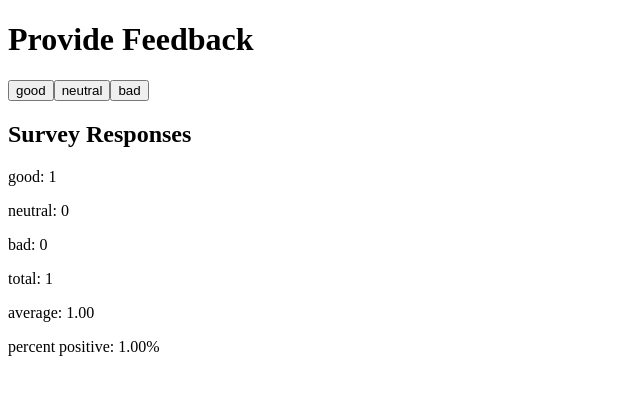
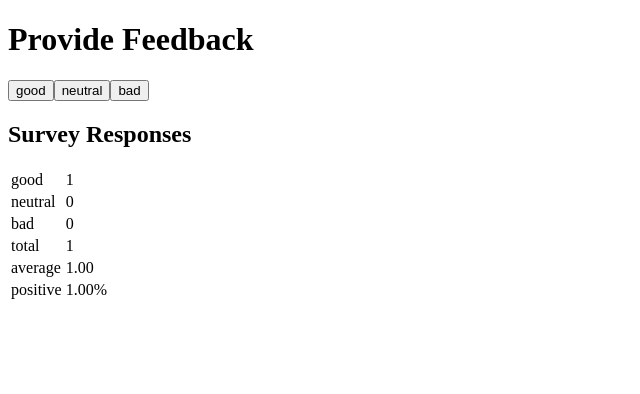
Before and after one commit to EthanDuggan/fullstackopen.com-exercises, a React (Create React App) app in the folder part1/unicafe/: page / in a window 1280 px wide. Both pictures are taken after a click on the button "good". Shown: the top 394 px of the page, without its empty margins (0-640 px from the left). Built offline with nearby package versions, Linux system fonts and the light colour scheme.

Commit message:
completed exercise 1.11

```diff
--- a/part1/unicafe/src/App.js
+++ b/part1/unicafe/src/App.js
@@ -7,20 +7,22 @@ const Statistics = ({good, neutral, bad}) => {
   if(total == 0) return <p>No feedback provided.</p>
 
   return (
-    <div>
-      <StatisticLine statisticName='good' statistic={good} />
-      <StatisticLine statisticName='neutral' statistic={neutral} />
-      <StatisticLine statisticName='bad' statistic={bad} />
-      <StatisticLine statisticName='total' statistic={total} />
-      <StatisticLine statisticName='average' statistic={((good-bad) / total).toFixed(2)} />
-      <StatisticLine statisticName='percent positive' statistic={(good / total).toFixed(2).toString().concat('%')} />
-    </div>
+    <table>
+      <tbody>
+        <StatisticLine statisticName='good' statistic={good} />
+        <StatisticLine statisticName='neutral' statistic={neutral} />
+        <StatisticLine statisticName='bad' statistic={bad} />
+        <StatisticLine statisticName='total' statistic={total} />
+        <StatisticLine statisticName='average' statistic={((good-bad) / total).toFixed(2)} />
+        <StatisticLine statisticName='positive' statistic={(good / total).toFixed(2).toString().concat('%')} />
+      </tbody>
+    </table>
   )
 }
 
 const Button = ({value, setValue, text}) => <button onClick={() => setValue(value + 1)}>{text}</button>
 
-const StatisticLine = ({statisticName, statistic}) => <p>{statisticName}: {statistic}</p>
+const StatisticLine = ({statisticName, statistic}) => <tr><td>{statisticName}</td><td>{statistic}</td></tr>
 
 const App = () => {
   //save clicks of each button to its own state
```
